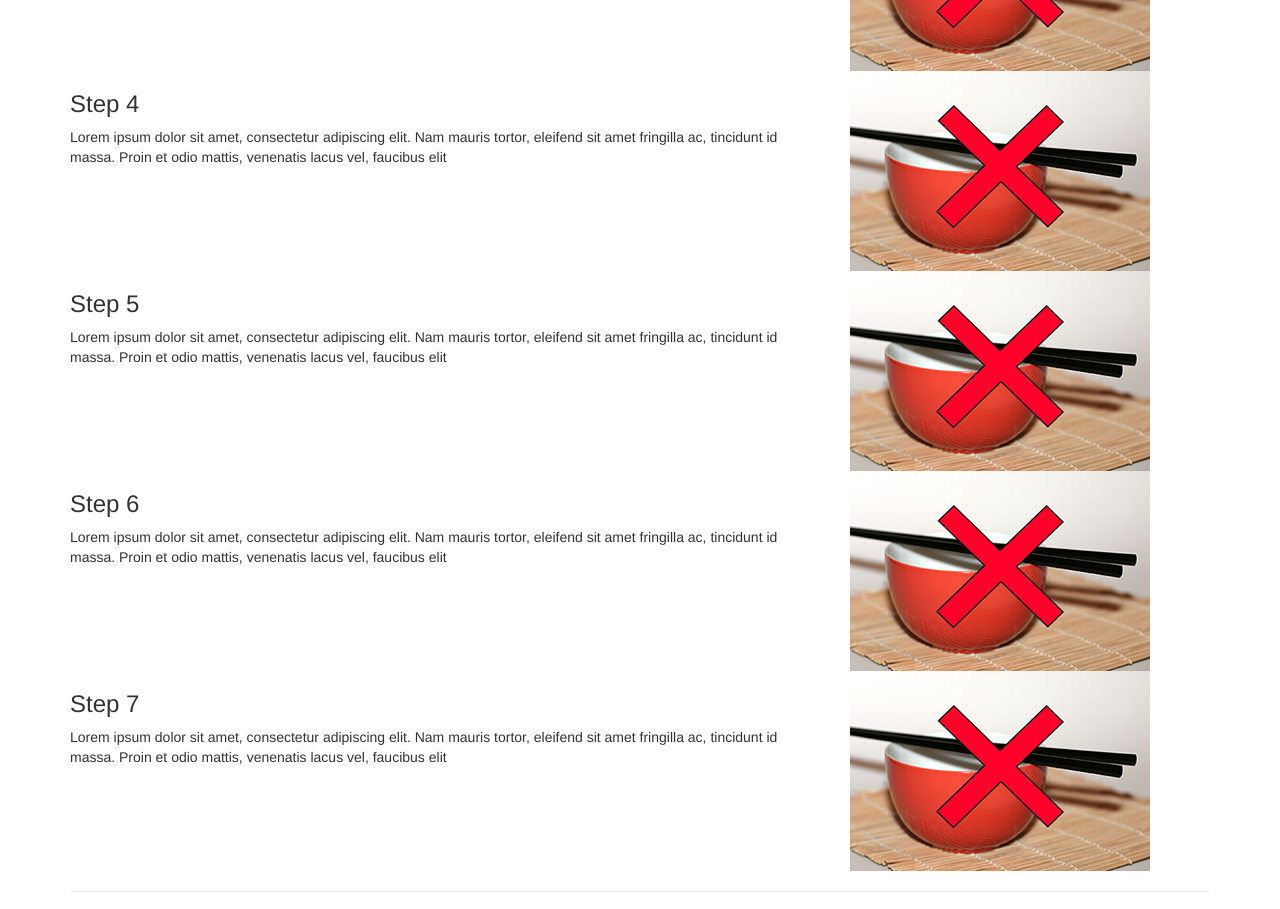
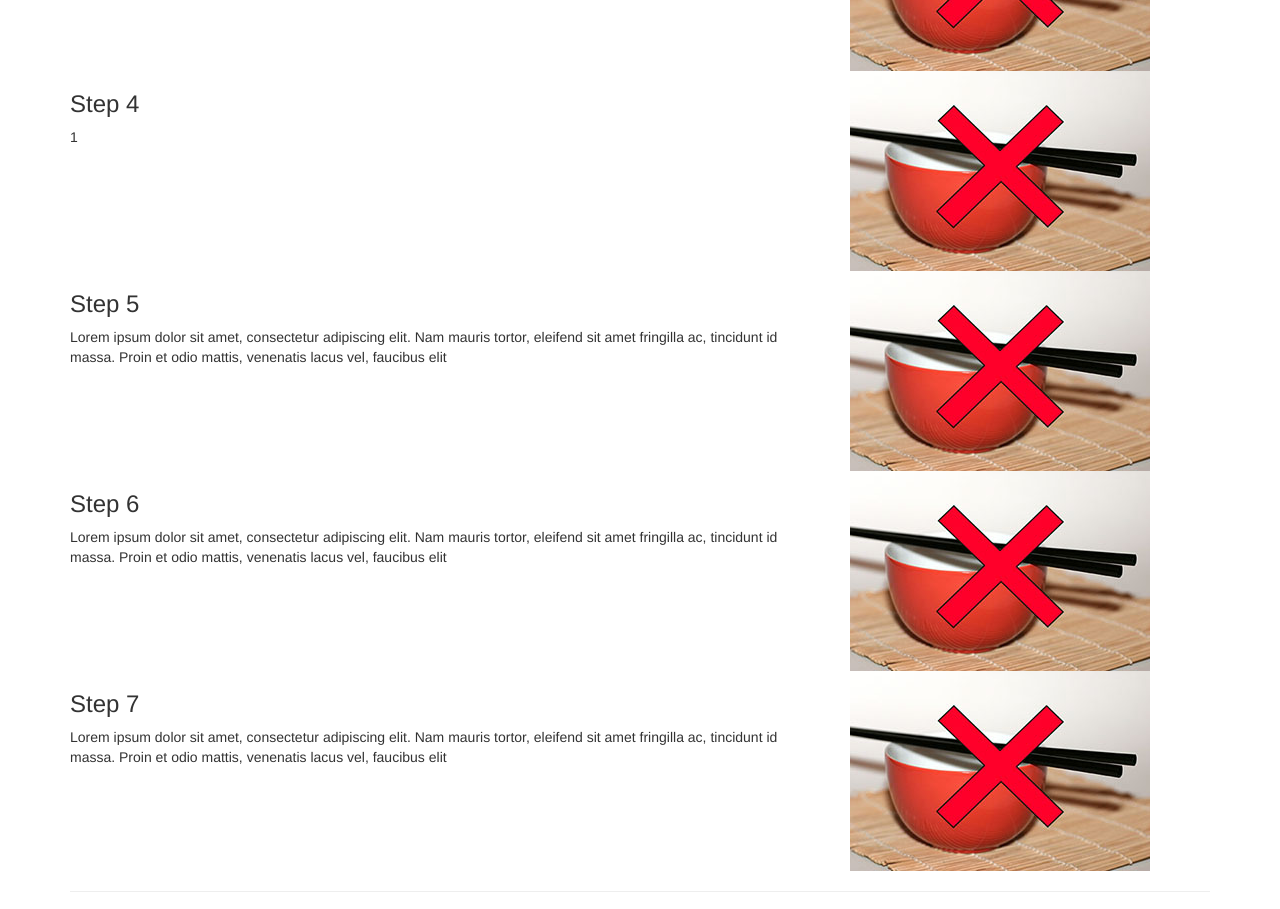
Before and after one commit to ayaming/chopsticks, a plain HTML site: page chopsticks.html in a window 1280 px wide. Shown: the part 2320-3229 px from the top of the page. Drawn offline with nearby package versions, Linux system fonts and the light colour scheme.

Commit message:
removed sample text

```diff
--- a/chopsticks.html
+++ b/chopsticks.html
@@ -186,7 +186,7 @@
   			<div class="row">
   				<div class="col-sm-8">
   					<h3>Step 4</h3>
-  					<p>Lorem ipsum dolor sit amet, consectetur adipiscing elit. Nam mauris tortor, eleifend sit amet fringilla ac, tincidunt id massa. Proin et odio mattis, venenatis lacus vel, faucibus elit</p>
+  					<p>1</p>
   				</div>
   				<div class="col-sm-4">
   					<img src="watashibashi4.jpg" class="img-responsive" alt="image">
```
